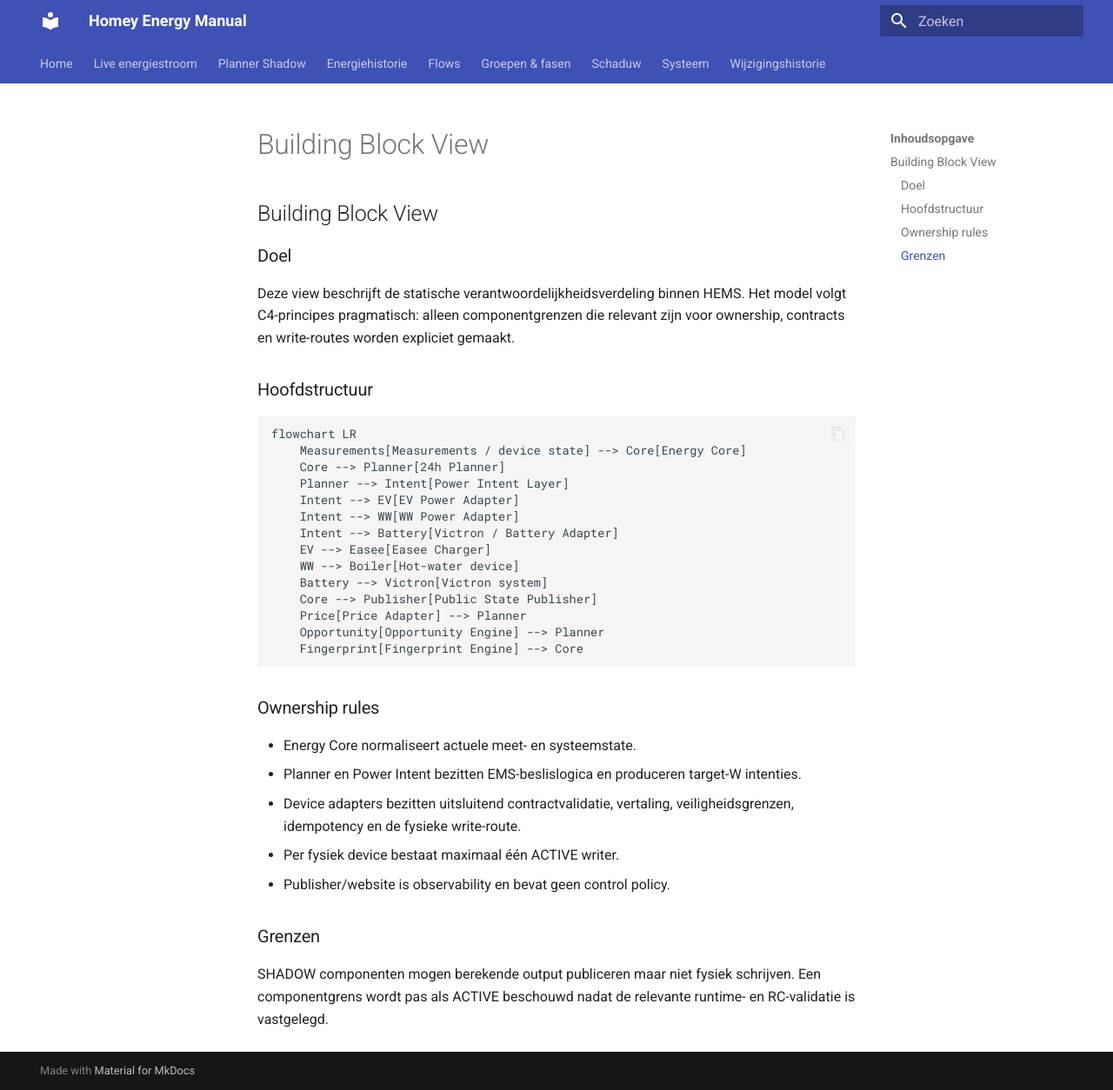
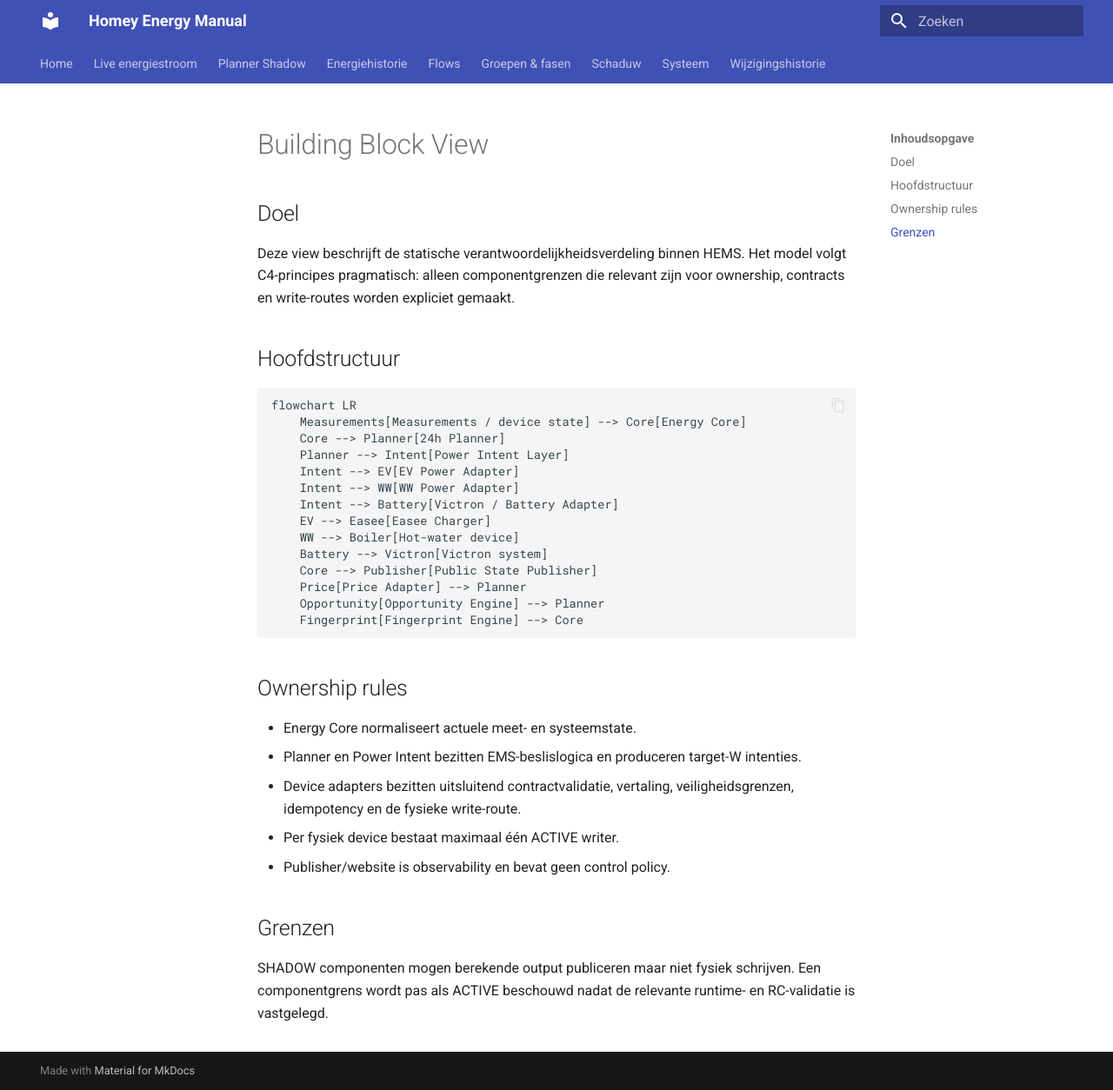
Before and after one commit to OnsKasteeltje/homey-energy-manual, an MkDocs documentation site: the page built from docs/software-architecture/architecture/05-building-block-view.md, in a window 1280 px wide and 1254 px high. Shown: the whole window at 87% size. Built offline with MkDocs 1.6.1 and Material for MkDocs 9.7.7, drawn with Linux system fonts in a browser that asks for light colours.

Commit message:
fix(docs): use H1 module title for architecture build

````diff
--- a/docs/software-architecture/architecture/05-building-block-view.md
+++ b/docs/software-architecture/architecture/05-building-block-view.md
@@ -9,13 +9,13 @@ source:
   - docs/software-architecture/architecture/04-data-model.md
 ---
 
-## Building Block View
+# Building Block View
 
-### Doel
+## Doel
 
 Deze view beschrijft de statische verantwoordelijkheidsverdeling binnen HEMS. Het model volgt C4-principes pragmatisch: alleen componentgrenzen die relevant zijn voor ownership, contracts en write-routes worden expliciet gemaakt.
 
-### Hoofdstructuur
+## Hoofdstructuur
 
 ```mermaid
 flowchart LR
@@ -34,7 +34,7 @@ flowchart LR
     Fingerprint[Fingerprint Engine] --> Core
 ```
 
-### Ownership rules
+## Ownership rules
 
 - Energy Core normaliseert actuele meet- en systeemstate.
 - Planner en Power Intent bezitten EMS-beslislogica en produceren target-W intenties.
@@ -42,6 +42,6 @@ flowchart LR
 - Per fysiek device bestaat maximaal één ACTIVE writer.
 - Publisher/website is observability en bevat geen control policy.
 
-### Grenzen
+## Grenzen
 
 SHADOW componenten mogen berekende output publiceren maar niet fysiek schrijven. Een componentgrens wordt pas als ACTIVE beschouwd nadat de relevante runtime- en RC-validatie is vastgelegd.
````
